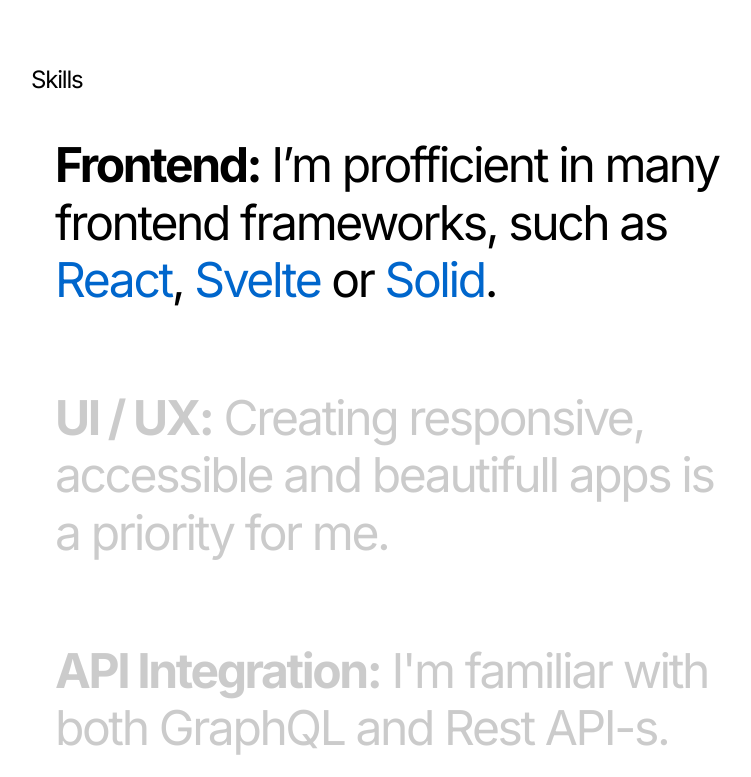
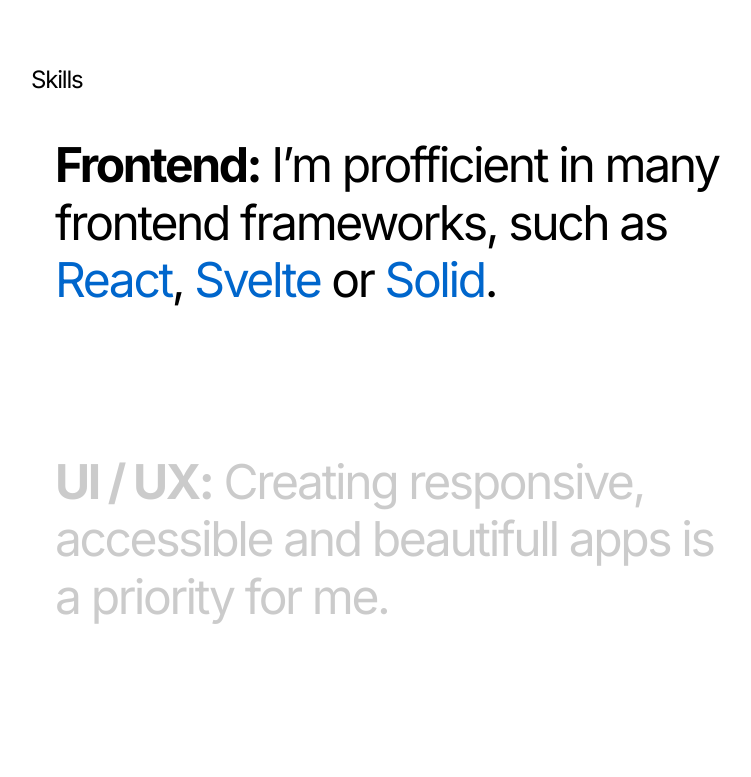
Before and after one commit to balits/portfolio, a Next.js app: page / in a window 1280 px wide. Shown: the part 1200-1977 px from the top of the page, without its empty margins (257-1008 px from the left). Built offline with nearby package versions, Linux system fonts and the light colour scheme.

Commit message:
updated cv and gap-y on skills

```diff
--- a/components/skills.tsx
+++ b/components/skills.tsx
@@ -73,7 +73,7 @@
       </h2>
       <ul
         ref={refContainer}
-        className="pl-6 text-2xl md:text-4xl xl:text-5xl w-full flex-col items-start justify-start gap-y-12 md:gap-y-20 flex"
+        className="pl-6 text-2xl md:text-4xl xl:text-5xl w-full flex-col items-start justify-start gap-y-16 md:gap-y-20 xl:gap-y-36 flex"
       >
         {content.map((s, i) => (
           <li
```
Also changed, not shown: 1 other file (tests, documents, lock files or other folders).
